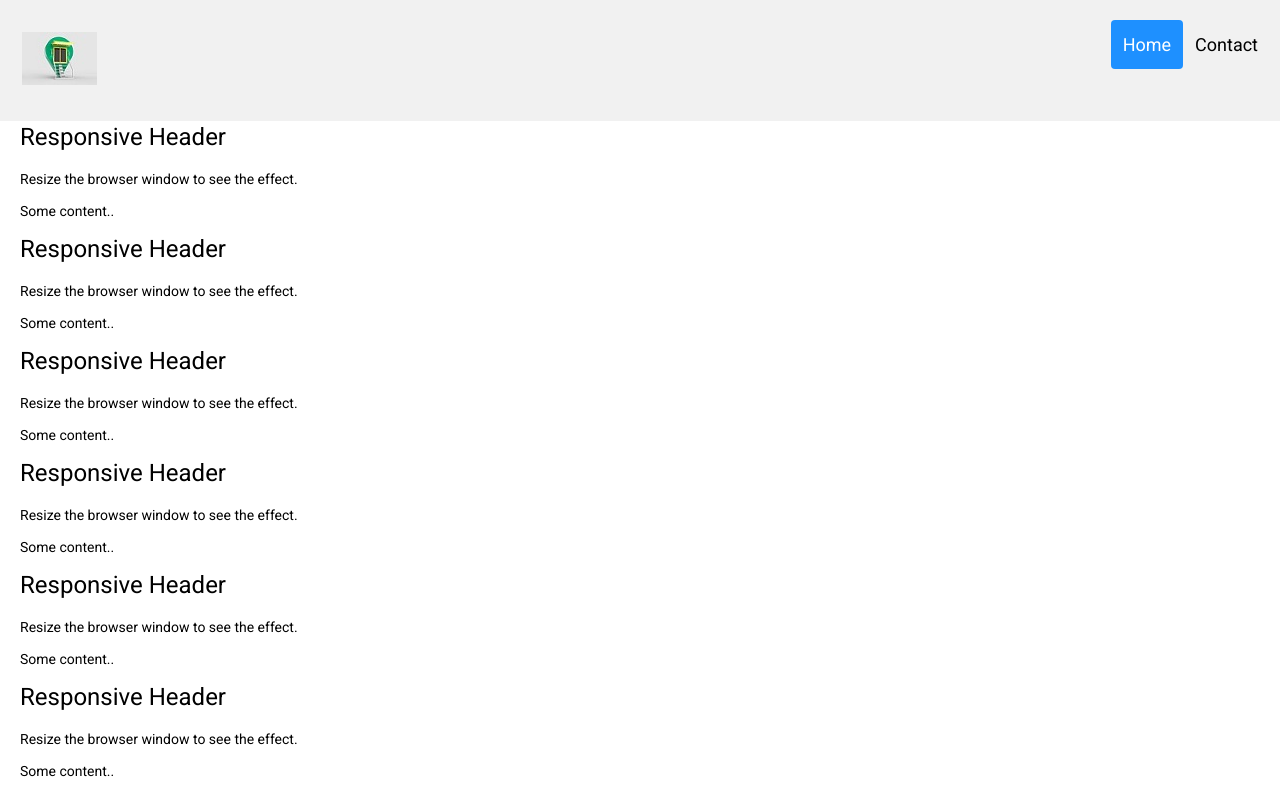
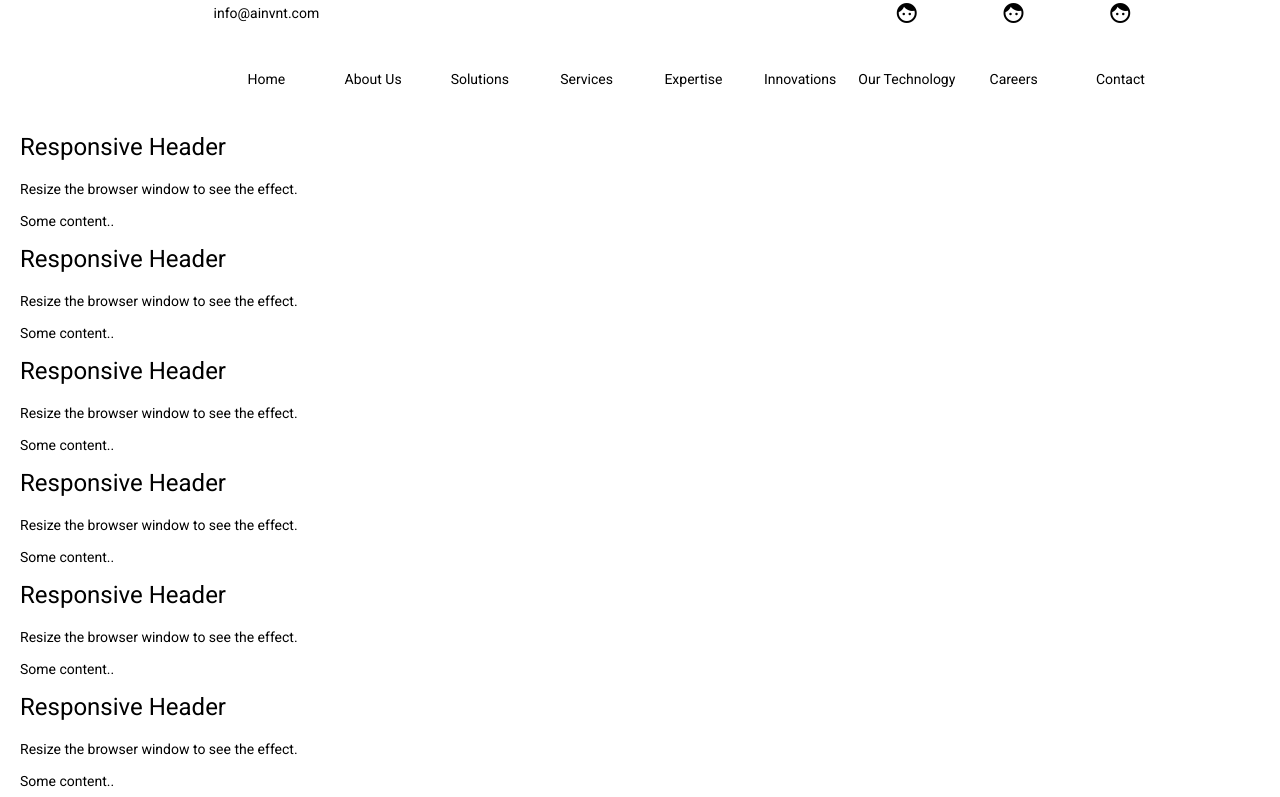
Before and after one commit to ainvnt/web-app, an Angular app: page / in a window 1280 px wide. Shown: the top 797 px of the page. Built offline with nearby package versions, Linux system fonts and the light colour scheme.

Commit message:
mat top menu, header items added

```diff
--- a/src/app/app.module.ts
+++ b/src/app/app.module.ts
@@ -8,6 +8,7 @@
 import { FooterComponent } from './footer/footer.component';
 import { BodyComponent } from './body/body.component';
 import { MenuComponent } from './header/menu/menu.component';
+import { MaterialModule } from './material/material.module';
 
 @NgModule({
   declarations: [
@@ -21,6 +22,7 @@
     BrowserModule,
     BrowserAnimationsModule,
     HttpClientModule,
+    MaterialModule,
     HttpClientXsrfModule.withOptions({
       cookieName: 'XSRF-TOKEN',
       headerName: 'X-CSRF-TOKEN'
--- a/src/app/header/header.component.css
+++ b/src/app/header/header.component.css
@@ -2,14 +2,21 @@
   .header {
     overflow: hidden;
     background-color: #f1f1f1;
-    padding: 20px 10px;
+    padding: 18px 9px;
   }
+
+  .contact-header {
+    background-color: #f1f1f1;
+    overflow: hidden;
+    padding: 4px 2px;
+  }
+
 
   .header a {
     float: left;
     color: black;
     text-align: center;
-    padding: 12px;
+    padding: 2px;
     text-decoration: none;
     font-size: 18px;
     line-height: 25px;
@@ -53,6 +60,7 @@
     top: 0;
     height: 0;
     opacity: 0;
+    width: 100%;
     transition: opacity .25s ease-out, height .15s ease;
     cursor: default;
     user-select: none;
--- a/src/app/header/header.component.html
+++ b/src/app/header/header.component.html
@@ -1,18 +1,33 @@
-<div class="header">
-  <a href="#default" class="logo"><img src="/assets/logo.jpg"></a>
-  <div class="header-right">
-    <a class="active" href="#home">Home</a>
-    <a href="#contact">Contact</a>
-  </div>
+<app-menu></app-menu>
+<div>
+  <ng-container>
+    <ng-template #mainMenu *ngTemplateOutlet="menu;context:{cellvalue :2}">
+    </ng-template>
+  </ng-container>
 </div>
 
-<mat-toolbar class="secondToolbar"
-             [ngClass]="{'mat-elevation-z5' : true, 'sticky' : isSticky}">
-             <div class="header">
-              <a href="#default" class="logo"><img src="/assets/logo.jpg"></a>
-              <div class="header-right">
-                <a class="active" href="#home">Home</a>
-                <a href="#contact">Contact</a>
-              </div>
-            </div>
+<mat-toolbar class="secondToolbar" [ngClass]="{'mat-elevation-z5' : true, 'sticky' : isSticky}">
+  <div class="header">
+    <ng-container>
+      <ng-template #stickyMenu *ngTemplateOutlet="menu">
+      </ng-template>
+    </ng-container>
+  </div>
 </mat-toolbar>
+
+<ng-template #menu>
+  <mat-grid-list cols="12" rowHeight="1:1">
+    <mat-grid-tile>&nbsp;</mat-grid-tile>
+    <mat-grid-tile>&nbsp;</mat-grid-tile>
+    <mat-grid-tile>Home</mat-grid-tile>
+    <mat-grid-tile>About Us</mat-grid-tile>
+    <mat-grid-tile>Solutions</mat-grid-tile>
+    <mat-grid-tile>Services</mat-grid-tile>
+    <mat-grid-tile>Expertise</mat-grid-tile>
+    <mat-grid-tile>Innovations</mat-grid-tile>
+    <mat-grid-tile>Our Technology</mat-grid-tile>
+    <mat-grid-tile>Careers</mat-grid-tile>
+    <mat-grid-tile>Contact</mat-grid-tile>
+    <mat-grid-tile>&nbsp;</mat-grid-tile>
+  </mat-grid-list>
+</ng-template>
--- a/src/app/header/header.component.ts
+++ b/src/app/header/header.component.ts
@@ -14,7 +14,7 @@
 
   @HostListener('window:scroll', ['$event'])
   checkScroll() {
-    this.isSticky = window.pageYOffset >= 250;
+    this.isSticky = window.pageYOffset >= 200;
   }
 
 }
--- a/src/app/header/menu/menu.component.html
+++ b/src/app/header/menu/menu.component.html
@@ -1 +1,22 @@
-<p>menu works!</p>
+<div>
+    <mat-grid-list cols="12" rowHeight="4:1">
+        <mat-grid-tile>&nbsp;</mat-grid-tile>
+        <mat-grid-tile>&nbsp;</mat-grid-tile>
+        <mat-grid-tile>info@ainvnt.com</mat-grid-tile>
+        <mat-grid-tile>&nbsp;</mat-grid-tile>
+        <mat-grid-tile>&nbsp;</mat-grid-tile>
+        <mat-grid-tile>&nbsp;</mat-grid-tile>
+        <mat-grid-tile>&nbsp;</mat-grid-tile>
+        <mat-grid-tile>&nbsp;</mat-grid-tile>
+        <mat-grid-tile>
+            <mat-icon>face</mat-icon>
+        </mat-grid-tile>
+        <mat-grid-tile>
+            <mat-icon>face</mat-icon>
+        </mat-grid-tile>
+        <mat-grid-tile>
+            <mat-icon>face</mat-icon>
+        </mat-grid-tile>
+        <mat-grid-tile>&nbsp;</mat-grid-tile>
+    </mat-grid-list>
+</div>
--- a/src/index.html
+++ b/src/index.html
@@ -2,7 +2,7 @@
 <html lang="en">
 <head>
   <meta charset="utf-8">
-  <title>WebApp</title>
+  <title>Ainvnt</title>
   <base href="/">
   <meta name="viewport" content="width=device-width, initial-scale=1">
   <link rel="icon" type="image/x-icon" href="favicon.ico">
--- a/src/styles.css
+++ b/src/styles.css
@@ -3,10 +3,11 @@
     box-sizing: border-box;
 }
 
+html, body {
+    height: 100%;
+}
+
 body {
     margin: 0;
-    font-family: Arial, Helvetica, sans-serif;
+    font-family: Roboto, "Helvetica Neue", sans-serif;
 }
-
-html, body { height: 100%; }
-body { margin: 0; font-family: Roboto, "Helvetica Neue", sans-serif; }
```
Also changed, not shown: src/app/material/material.module.ts (added, +96 -0 lines), src/assets/logo.png (added), src/assets/logo1.jpg (renamed from src/assets/logo.jpg).
